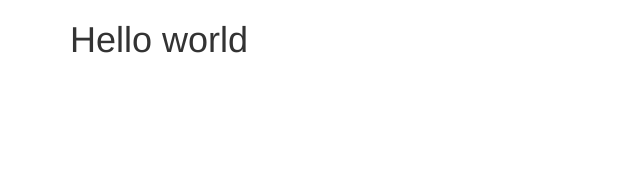
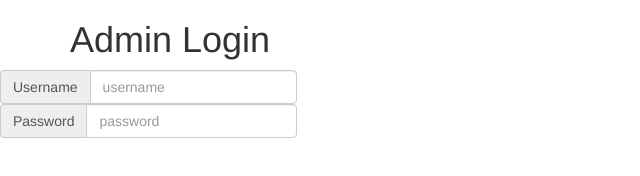
Before and after one commit to NZepeda/assets-website, a website: page client/views/index.html in a window 1280 px wide. Shown: the whole page, without its empty margins (0-640 px from the left). Drawn offline with nearby package versions, Linux system fonts and the light colour scheme.

Commit message:
Created admin login page

```diff
--- a/client/views/index.html
+++ b/client/views/index.html
@@ -10,10 +10,19 @@
 
 </head>
 
-<body ng-controller="Main">
     <div class="container">
-        <h1> Hello world</h1>
+        <h1> Admin Login</h1>
     </div>
+    <form class="input-group">
+		<div class="input-group">
+			<span class="input-group-addon" id="basic-addon1">Username</span>
+			<input type="text" class="form-control" placeholder="username" aria-describedby="basic-addon1">
+		</div>
+		<div class="input-group">
+			<span class="input-group-addon" id="basic-addon1">Password</span>
+			<input type="password" class="form-control" placeholder="password" aria-describedby="basic-addon1">
+		</div>
+	</form>
 
 </body>
 
```
